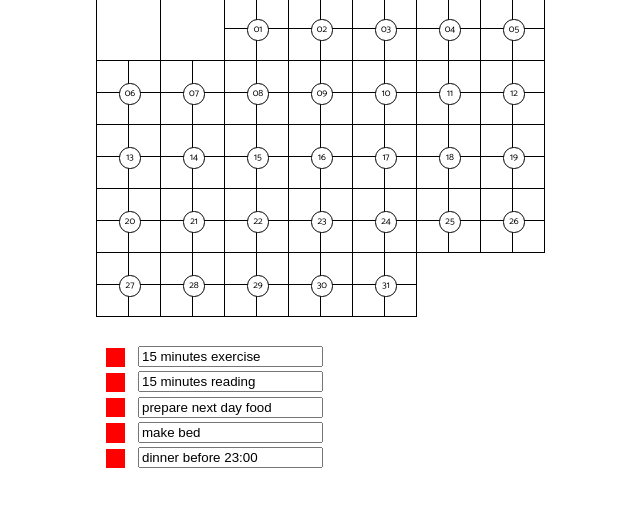
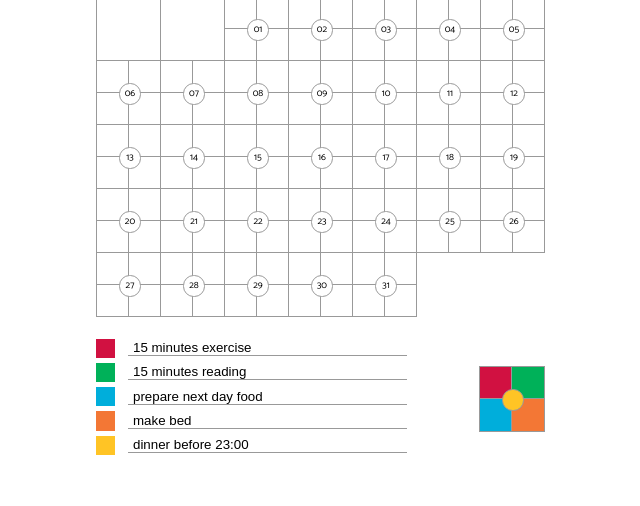
Before and after one commit to RominaMartin/habit_tracker, a website built with webpack: page dist/index.html in a window 1280 px wide. Shown: the part 80-586 px from the top of the page, without its empty margins (320-960 px from the left). Built offline with Linux system fonts and the light colour scheme.

Commit message:
Info style modified
- Min width set
- Info squares color set

```diff
--- a/src/index.js
+++ b/src/index.js
@@ -6,30 +6,31 @@ const DAY_NAMES = ['Monday', 'Tuesday', 'Wednesday', 'Thursday', 'Friday', 'Satu
 const CURRENT_DATE = new Date();
 
 let TASKS = {
-    0: {color: "#f0f", label: "15 minutes exercise"},
-    1: {color: "#f00", label: "15 minutes reading"},
-    2: {color: "#0f0", label: "prepare next day food"},
-    3: {color: "#ccc", label: "make bed"},
-    4: {color: "#f2f", label: "dinner before 23:00"}
+    0: {color: "#d11141", label: "15 minutes exercise"},
+    1: {color: "#00b159", label: "make bed"},
+    2: {color: "#00aedb", label: "dinner before 23:00"},
+    3: {color: "#f37735", label: "15 minutes reading"},
+    4: {color: "#ffc425", label: "prepare next day food"}
 }
 
 function init() {
     checkLocalStorage();
     createDateInfo();
     createCalendarStructure();
+    createInfoStructure();
 }
 
 var checkLocalStorage = () => {
 
     if(window.localStorage.currentMonth === undefined || window.localStorage.data === undefined) {
         localStorage.setItem("currentMonth", CURRENT_DATE.getMonth());
-        let currentData = {[CURRENT_DATE.getMonth()]: {tasks: {0: {color: "#f0f", label: "15 minutes exercise"}}, data: {}}};
+        let currentData = {[CURRENT_DATE.getMonth()]: {tasks: {}, data: {}}};
         localStorage.setItem("data", JSON.stringify(currentData));
 
     } else if(window.localStorage.currentMonth !== undefined && window.localStorage.currentMonth != CURRENT_DATE.getMonth()) {
         localStorage.setItem("currentMonth", CURRENT_DATE.getMonth());
         let previousData = JSON.parse(window.localStorage.data);
-        let currentData = {...previousData, [CURRENT_DATE.getMonth()]: {tasks: {0: {color: "#f0f", label: "15 minutes exercise"}}, data: {}}};
+        let currentData = {...previousData, [CURRENT_DATE.getMonth()]: {tasks: {}, data: {}}};
         // let currentData = {...previousData, [CURRENT_DATE.getMonth()]: {}};
         localStorage.setItem("data", JSON.stringify(currentData));
 
@@ -90,6 +91,24 @@ var createDateInfo = () => {
     document.getElementById("monthLabel").innerText = MONTH_NAMES[CURRENT_DATE.getMonth()];
 }
 
+var createInfoStructure = () => {
+    let taskSquares = document.querySelectorAll("#taskLabels > li span");
+
+    for(let i = 0; i < 5; i++) {
+        let task = document.createElement("div");
+        let day = document.createElement("div");
+
+        task.className = i !== 4 ? "square" : "circle";
+        day.className = "day";
+
+        taskSquares[i].style.background = TASKS[i].color;
+        task.style.background = TASKS[i].color;
+
+        task.appendChild(day);
+        document.getElementById("taskExample").appendChild(task);
+    }
+}
+
 var getTaskStatus = (day, task) => {
     let currentData = getCurrentLocalStorageData().data;
     return currentData[day][task];
--- a/styles/index.scss
+++ b/styles/index.scss
@@ -1,7 +1,12 @@
+$minWidth: 450px;
+$borderColor: #999;
+
 body {
   font-family: Catamaran;
   text-align: center;
+  min-width: $minWidth;
 }
+
 @mixin styling($dayContainerDim, $calendarDim, $circleDim, $circleSpace) {
   #calendar {
     display: grid;
@@ -11,22 +16,22 @@ body {
 
   .dayContainer {
     position: relative;
-    outline: 1px solid;
+    outline: 1px solid $borderColor;
     margin-top: 1px;
     margin-left: 1px;
     display: grid;
     grid-template: 50% 50% / 50% 50%;
   }
 
-  .square:nth-child(1) {border-bottom: 1px solid; border-right:  1px solid;}
-  .square:nth-child(2) {border-bottom: 1px solid;}
-  .square:nth-child(3) {border-right:  1px solid;}
+  .square:nth-child(1) {border-bottom: 1px solid $borderColor; border-right:  1px solid $borderColor;}
+  .square:nth-child(2) {border-bottom: 1px solid $borderColor;}
+  .square:nth-child(3) {border-right:  1px solid $borderColor;}
 
   .dayContainer .circle {
     position: absolute;
     background: white;
     border-radius: 50%;
-    border: 1px solid;
+    border: 1px solid $borderColor;
     z-index: 0;
     width: $circleDim;
     height: $circleDim;
@@ -62,13 +67,16 @@ body {
   }
 
   #taskLabels {
-    width: 50%;
+    width: $calendarDim - $dayContainerDim;
     text-align: left;
     list-style: none;
-    padding: 10px;
+    padding: 0;
+    float: left;
+
   }
   #taskLabels > li {
     font-size: $circleDim/2;
+    min-width: 230px;
   }
 
   #taskLabels > li span {
@@ -76,13 +84,37 @@ body {
     height: 1.5vw;
     display: inline-block;
     margin-right: 1vw;
-    background: red;
+    // background: red;
     position: relative;
     top: .45vw;
   }
+  #taskLabels > li input {
+    border: none;
+    border-bottom: 1px solid $borderColor;
+    padding: 5px;
+    padding-bottom: 0;
+    outline: none;
+    width: 70%;
+  }
+
+  #taskExample {
+    width: $dayContainerDim;
+    height: $dayContainerDim;
+    position: relative;
+    top: 50px;
+  }
 }
 
-@media screen and (max-width: 1170px) {
+@media screen and (max-width: 700px) {
+  @include styling(
+    $dayContainerDim: 54px,
+    $calendarDim: 54px * 7,
+    $circleDim: 20px,
+    $circleSpace: -5px
+  );
+}
+
+@media screen and (min-width: 700px) and (max-width: 1170px) {
   @include styling(
     $dayContainerDim: 7vw,
     $calendarDim: 7vw * 7,
```
Also changed, not shown: dist/index.html, dist/main.js.
